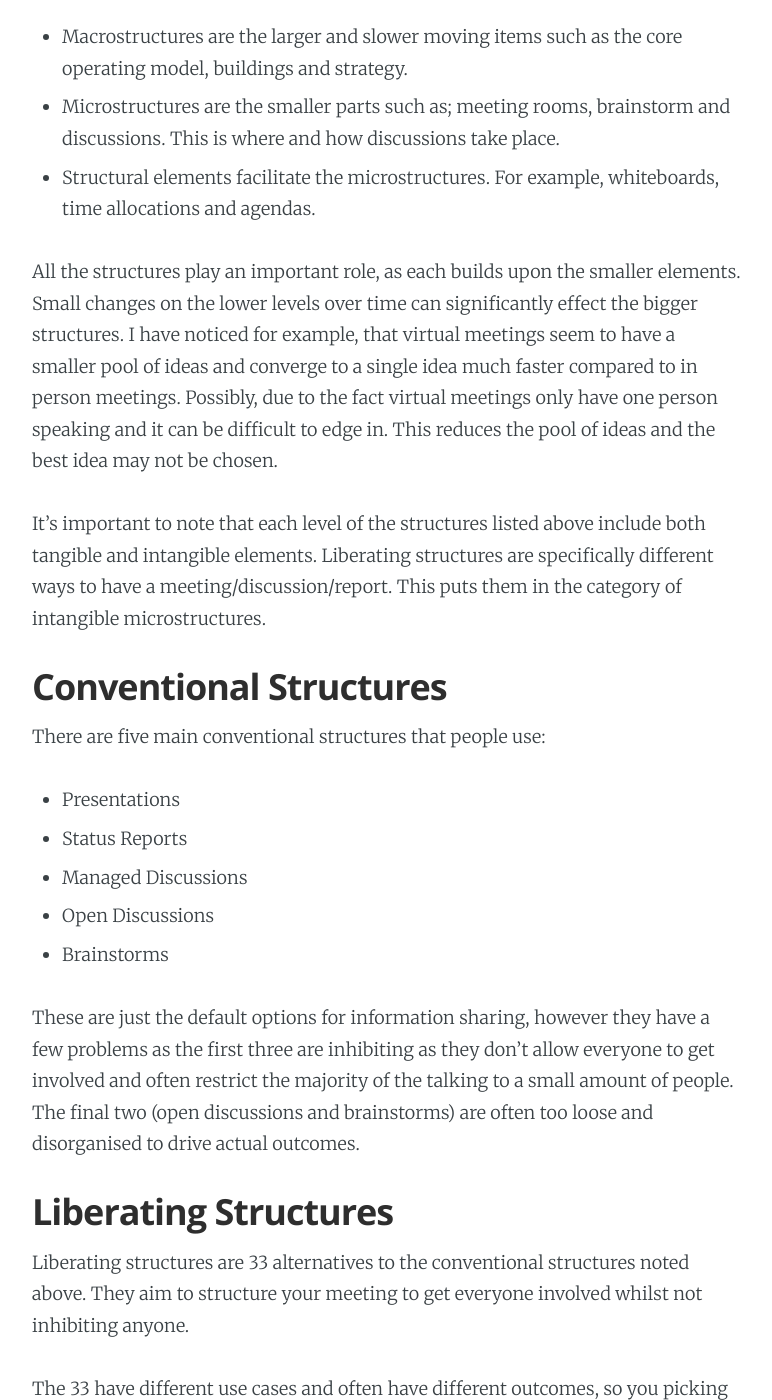
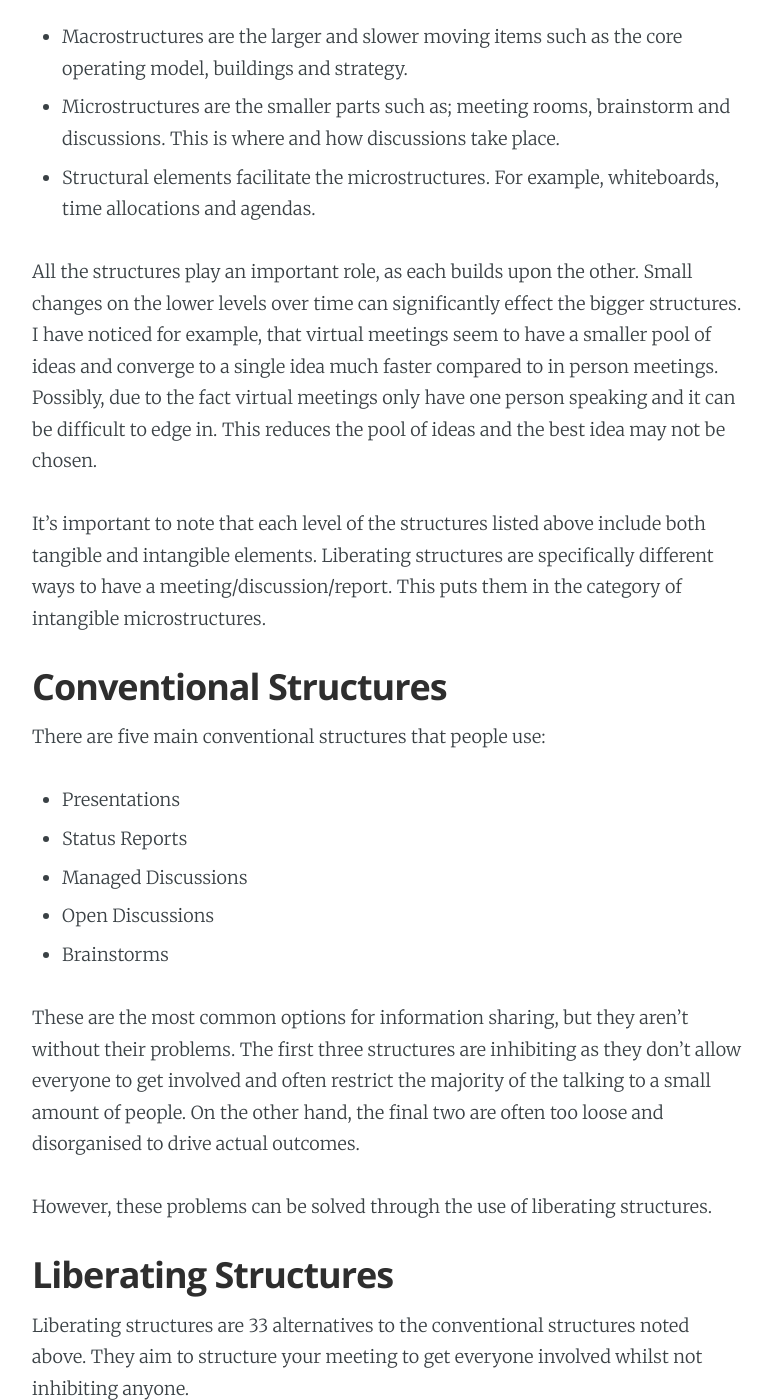
Before and after one commit to NiallBunting/niallbunting.github.io, a Jekyll site: the page built from _posts/2020-06-10-experiences-using-liberating-structures.markdown, in a window 1280 px wide and 1400 px high, scrolled down 690 px. Shown: the whole window, without its empty margins (253-1025 px from the left). Built offline with Jekyll 4.4.1, drawn with Linux system fonts in a browser that asks for light colours; some of the changed text lies outside the part shown.

Commit message:
Update 20200610 Jakes suggestions

```diff
--- a/_posts/2020-06-10-experiences-using-liberating-structures.markdown
+++ b/_posts/2020-06-10-experiences-using-liberating-structures.markdown
@@ -13,13 +13,13 @@
 
 ## What are Structures
 
-Structures are the various parts that come together to make a workplace/enterprise. These are split into both 'Macrostructures', 'Microstructures' and 'Structural elements'.
+Structures are the various parts that come together to make a workplace/enterprise. These are split into 'Macrostructures', 'Microstructures' and 'Structural elements'.
 * Macrostructures are the larger and slower moving items such as the core operating model, buildings and strategy.
 * Microstructures are the smaller parts such as; meeting rooms, brainstorm and discussions. This is where and how discussions take place.
 * Structural elements facilitate the microstructures. For example, whiteboards, time allocations and agendas.
 
 
-All the structures play an important role, as each builds upon the smaller elements. Small changes on the lower levels over time can significantly effect the bigger structures. I have noticed for example, that virtual meetings seem to have a smaller pool of ideas and converge to a single idea much faster compared to in person meetings. Possibly, due to the fact virtual meetings only have one person speaking and it can be difficult to edge in. This reduces the pool of ideas and the best idea may not be chosen.
+All the structures play an important role, as each builds upon the other. Small changes on the lower levels over time can significantly effect the bigger structures. I have noticed for example, that virtual meetings seem to have a smaller pool of ideas and converge to a single idea much faster compared to in person meetings. Possibly, due to the fact virtual meetings only have one person speaking and it can be difficult to edge in. This reduces the pool of ideas and the best idea may not be chosen.
 
 It's important to note that each level of the structures listed above include both tangible and intangible elements. Liberating structures are specifically different ways to have a meeting/discussion/report. This puts them in the category of intangible microstructures.
 
@@ -32,13 +32,15 @@
 * Open Discussions
 * Brainstorms
 
-These are just the default options for information sharing, however they have a few problems as the first three are inhibiting as they don't allow everyone to get involved and often restrict the majority of the talking to a small amount of people. The final two (open discussions and brainstorms) are often too loose and disorganised to drive actual outcomes.
+These are the most common options for information sharing, but they aren't without their problems. The first three structures are inhibiting as they don't allow everyone to get involved and often restrict the majority of the talking to a small amount of people. On the other hand, the final two are often too loose and disorganised to drive actual outcomes.
+
+However, these problems can be solved through the use of liberating structures.
 
 ## Liberating Structures
 
 Liberating structures are 33 alternatives to the conventional structures noted above. They aim to structure your meeting to get everyone involved whilst not inhibiting anyone.
 
-The 33 have different use cases and often have different outcomes, so you picking the right tool for the job is required here. Many of them leverage the '1-2-4-All' structure, where you think alone, in pairs, in quads and then share back with the rest of the group.
+Each structure has its own different use cases and they often have different outcomes, so picking the right tool for the job is important. Many of them leverage the '1-2-4-All' structure, where you think alone, in pairs and in quads before then sharing with the rest of the group.
 
 ![](/assets/images/liberating-structures.png)
 *List of the structures taken from - [Liberating Structures][liberatingstructures]*
```
